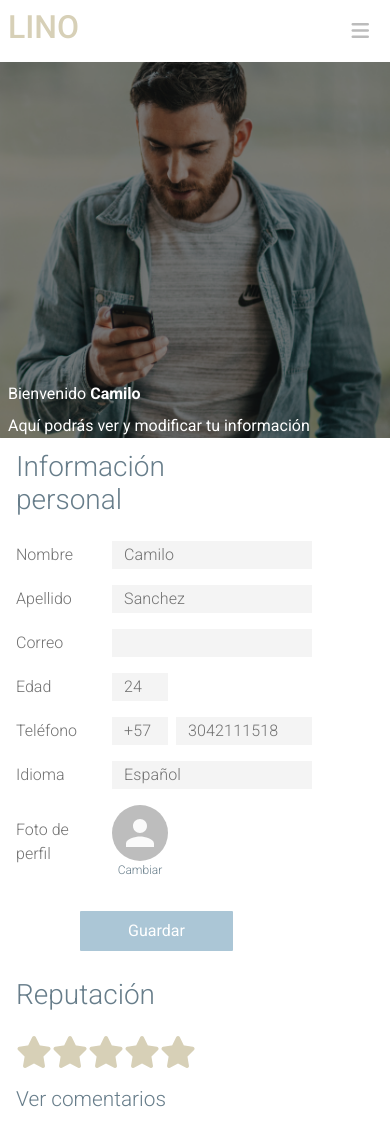
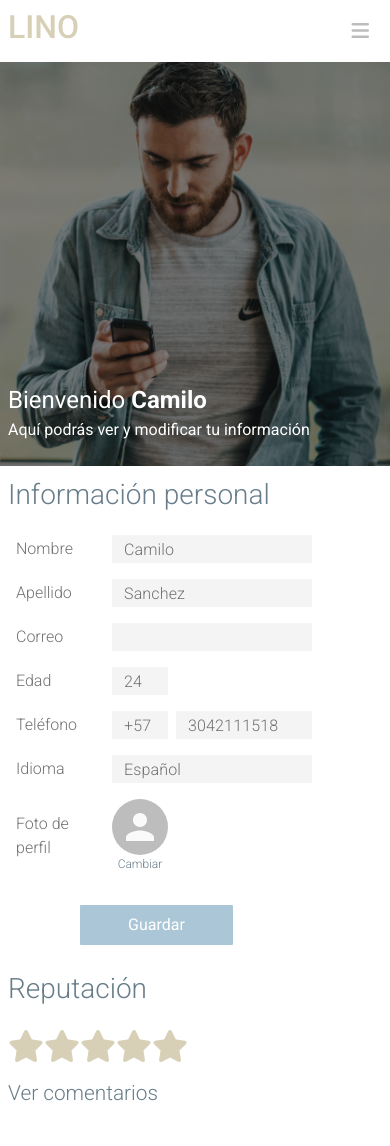
Before and after one commit to Sagalo04/lino-app, a React (Create React App) app: page /User in a window 390 px wide. Shown: the top 1146 px of the page. Built offline with nearby package versions, Linux system fonts and the light colour scheme; what google-maps-react would draw is missing.

Commit message:
uribe no es mi papá

```diff
--- a/src/Components/Acount/Acount.css
+++ b/src/Components/Acount/Acount.css
@@ -106,22 +106,38 @@
     font-weight: 300;
 }
 
+.o-bienvenido{
+    margin-top: 20rem;
+    font-size: 2rem;
+}
+
 /* Mediaquerys para tablet */
 @media only screen and (max-width: 768px){
     .o-Acount{
         display: flex;
-        flex-direction: column;
+        flex-direction: row;
+        padding-right: 0.5rem;
 
+    }
+    .o-contentPersonalAcount{
+        display: flex;
+       justify-content: center;
+        width: 100%;
+        padding-left: 0.5rem ;
     }
     .o-contentAcount{
         margin-right:0;
         margin-top: 0;
         padding: 0;
+        width: 100%;
+        display: flex;
+        margin-left: 1rem;
 
     }
 
     .o-img-acount{
         width: 100%;
+        padding-left: 1rem;
     }
 
 
@@ -137,7 +153,8 @@
     .o-contentPersonalAcount{
         display: flex;
         flex-direction: column;
-        width: 15rem;
+        width: 100%;
+        padding-left: 0.5rem !important;
     }
     .o-topAcount{
         width: 100%;
@@ -149,13 +166,24 @@
     .o-Acount{
         display: flex;
         flex-direction: column;
+        padding-right: 0;
 
+    }
+    .o-personalTitle{
+        width: 100%;
+    }
+
+    .o-bienvenido{
+        margin-top: 20rem;
+        font-size: 1.5rem;
     }
 
     .o-contentAcount{
         margin-right:0;
         margin-top: 0;
-        margin-left: 1rem;
+        padding-left: 0.5rem !important;
+        margin-left: 0;
+        width: 100%;
         padding: 0;
 
     }
--- a/src/Components/Acount/Acount.js
+++ b/src/Components/Acount/Acount.js
@@ -105,10 +105,10 @@ function Acount(props) {
 
         <div className="o-Acount">
             <div className="o-img-acount">
-                <p style={{marginTop: '20rem'}}>
-                    Bienvenido <label style={{fontWeight: 'bold'}}>Camilo</label> <br/>
-                    Aquí podrás ver y modificar tu información
+                <p className="o-bienvenido" >
+                    Bienvenido <strong>Camilo</strong>
                 </p>
+                <p>Aquí podrás ver y modificar tu información</p><br/>
             </div>
             {/* <img src={imagens} className="o-img-acount" alt="" /> */}
             <div className="o-contentAcount">
--- a/src/Components/Navbar/Navbar.css
+++ b/src/Components/Navbar/Navbar.css
@@ -63,8 +63,6 @@
         align-items: flex-start;
         justify-content: center ;
         text-align: center;
-        margin-left: 1rem;
-
     }
     /* Estilos de los iconos con el texto */
     .o-nav-2 .o-nav-icon{
```
